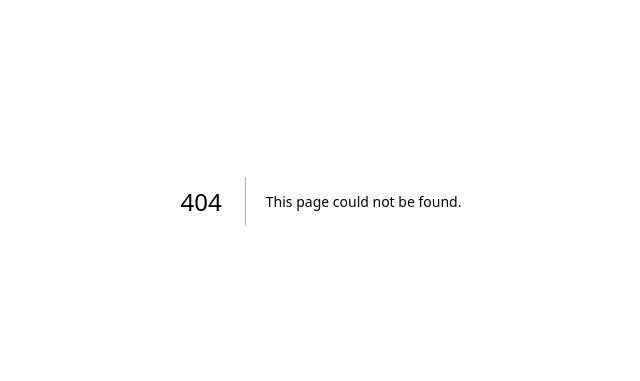
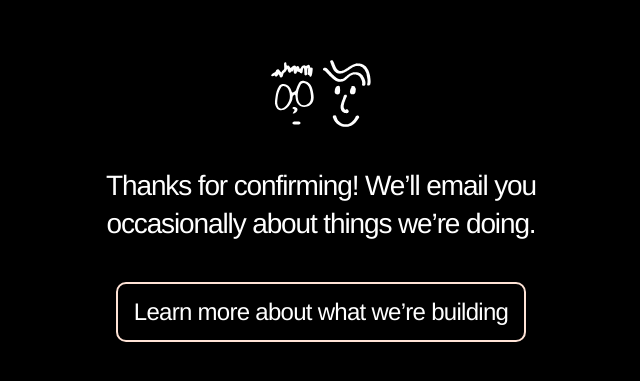
Before and after one commit to arm5077/the-andrew-company-website, a Next.js app: page /email-confirmation in a window 1280 px wide. Before the commit this address had no page. Shown: the part 199-580 px from the top of the page, without its empty margins (319-959 px from the left). Built offline with nearby package versions, Linux system fonts and the light colour scheme.

Commit message:
Add email confirmation page

```diff
--- /dev/null
+++ b/src/app/email-confirmation/page.module.scss
@@ -0,0 +1,37 @@
+@import "@/theme/styles.scss";
+
+.emailConfirmation {
+  align-items: center;
+  background: $background;
+  display: flex;
+  justify-content: center;
+  min-height: 100vh;
+  padding: 24px;
+}
+
+.content {
+  align-items: center;
+  display: flex;
+  flex-direction: column;
+  gap: 32px;
+  max-width: 480px;
+  text-align: center;
+
+  @include tablet-up {
+    gap: 40px;
+  }
+}
+
+.logo {
+  height: auto;
+  width: 80px;
+
+  @include tablet-up {
+    width: 100px;
+  }
+}
+
+.message {
+  @include text-body;
+  color: $white;
+}
--- /dev/null
+++ b/src/app/email-confirmation/page.tsx
@@ -0,0 +1,25 @@
+import styles from "./page.module.scss";
+import Image from "next/image";
+import Button from "@/components/shared/Button/Button";
+
+export default function EmailConfirmation() {
+  return (
+    <div className={styles.emailConfirmation}>
+      <div className={styles.content}>
+        <Image
+          src="/portraits/faces.svg"
+          alt="The Andrew Company"
+          width={80}
+          height={80}
+          className={styles.logo}
+        />
+        <p className={styles.message}>
+          Thanks for confirming! We&rsquo;ll email you occasionally about things we&rsquo;re doing.
+        </p>
+        <Button href="/" variant="big">
+          Learn more about what we&rsquo;re building
+        </Button>
+      </div>
+    </div>
+  );
+}
```
